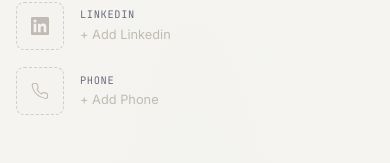
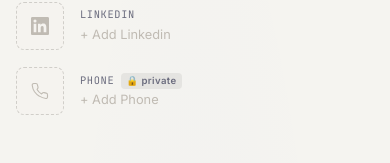
Before and after one commit to mainuddinMains/devfolio, a Next.js app: page / in a window 390 px wide. Shown: the part 3445-3608 px from the top of the page. Built offline with nearby package versions, Linux system fonts and the light colour scheme.

Commit message:
protect phone details in contact preview

```diff
--- a/components/ContactSection.tsx
+++ b/components/ContactSection.tsx
@@ -143,11 +143,11 @@ function EditableChannel({
       onMouseEnter={() => setHovered(true)}
       onMouseLeave={() => setHovered(false)}
     >
-      {/* Icon box */}
-      {value && href ? (
+      {/* Icon box — phone is never a clickable link */}
+      {value && href && field !== 'phone' ? (
         <a
           href={href}
-          target={field !== 'email' && field !== 'phone' ? '_blank' : undefined}
+          target={field !== 'email' ? '_blank' : undefined}
           rel="noopener noreferrer"
           style={{
             width: '48px', height: '48px', borderRadius: '8px',
@@ -163,9 +163,10 @@ function EditableChannel({
       ) : (
         <div style={{
           width: '48px', height: '48px', borderRadius: '8px',
-          background: '#f5f3ef', border: '1px dashed rgba(100,96,88,0.25)',
+          background: field === 'phone' && value ? 'rgba(46,91,255,0.06)' : '#f5f3ef',
+          border: `1px ${value && field === 'phone' ? 'solid rgba(100,96,88,0.18)' : 'dashed rgba(100,96,88,0.25)'}`,
           display: 'flex', alignItems: 'center', justifyContent: 'center',
-          color: '#c0bbb3', flexShrink: 0,
+          color: field === 'phone' && value ? '#2e5bff' : '#c0bbb3', flexShrink: 0,
         }}>
           {channelIcons[field]}
         </div>
@@ -173,12 +174,19 @@ function EditableChannel({
 
       {/* Text */}
       <div style={{ flex: 1, minWidth: 0 }}>
-        <p style={{ fontSize: '0.65rem', fontFamily: 'var(--font-mono)', color: '#6b6c7e', letterSpacing: '0.06em', marginBottom: '0.1rem' }}>
+        <div style={{ display: 'flex', alignItems: 'center', gap: '0.4rem', marginBottom: '0.1rem' }}>
+          <p style={{ fontSize: '0.65rem', fontFamily: 'var(--font-mono)', color: '#6b6c7e', letterSpacing: '0.06em' }}>
             {channelLabels[field]}
           </p>
+          {field === 'phone' && (
+            <span style={{ fontSize: '0.6rem', background: 'rgba(100,96,88,0.1)', color: '#6b6c7e', borderRadius: '4px', padding: '0.05rem 0.35rem', letterSpacing: '0.04em', fontWeight: 600 }}>
+              🔒 private
+            </span>
+          )}
+        </div>
         {value ? (
-          <p style={{ fontSize: '0.875rem', fontWeight: 500, color: hovered ? '#1a1826' : '#4f505e', transition: 'color 0.15s', overflow: 'hidden', textOverflow: 'ellipsis', whiteSpace: 'nowrap' }}>
-            {value}
+          <p style={{ fontSize: '0.875rem', fontWeight: 500, color: '#4f505e', overflow: 'hidden', textOverflow: 'ellipsis', whiteSpace: 'nowrap' }}>
+            {field === 'phone' ? value.replace(/\d(?=\d{4})/g, '•') : value}
           </p>
         ) : (
           !preview && (
@@ -210,6 +218,7 @@ function EditableChannel({
 // ── Main section ───────────────────────────────────────────────────────────────
 
 export default function ContactSection() {
+  const { preview } = usePreview()
   const [form, setForm] = useState({ name: '', email: '', delivery: 'email', message: '' })
   const [errors, setErrors] = useState<Partial<Record<'name' | 'email' | 'message', string>>>({})
   const [submitted, setSubmitted] = useState(false)
@@ -271,7 +280,9 @@ export default function ContactSection() {
               Professional Channels
             </p>
             <div style={{ display: 'flex', flexDirection: 'column', gap: '1.1rem' }}>
-              {(Object.keys(channelLabels) as (keyof ContactInfo)[]).map((field) => (
+              {(Object.keys(channelLabels) as (keyof ContactInfo)[])
+                .filter((field) => !(preview && field === 'phone'))
+                .map((field) => (
                   <EditableChannel
                     key={field}
                     field={field}
```
Lines whose indentation alone changed are shown as unchanged.
